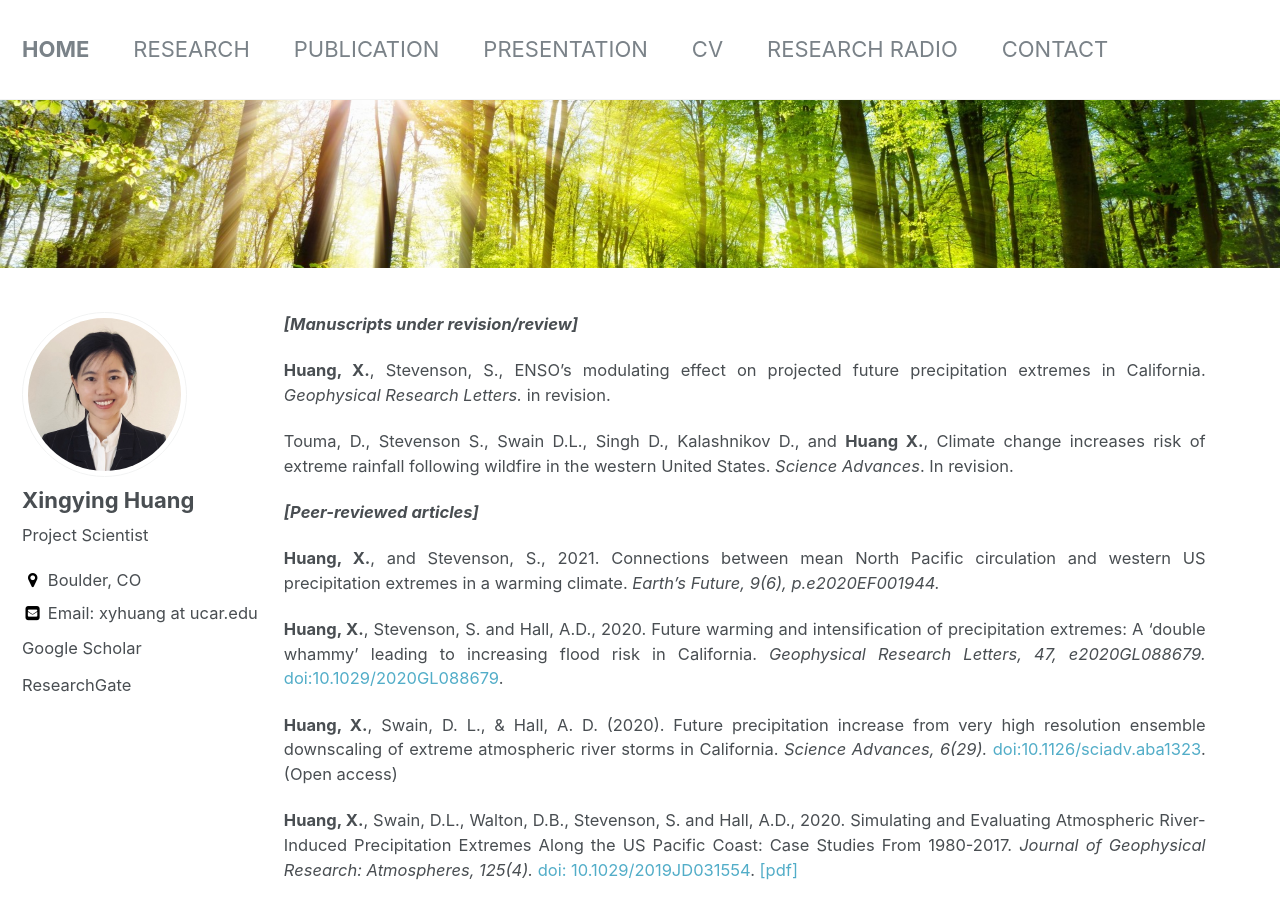
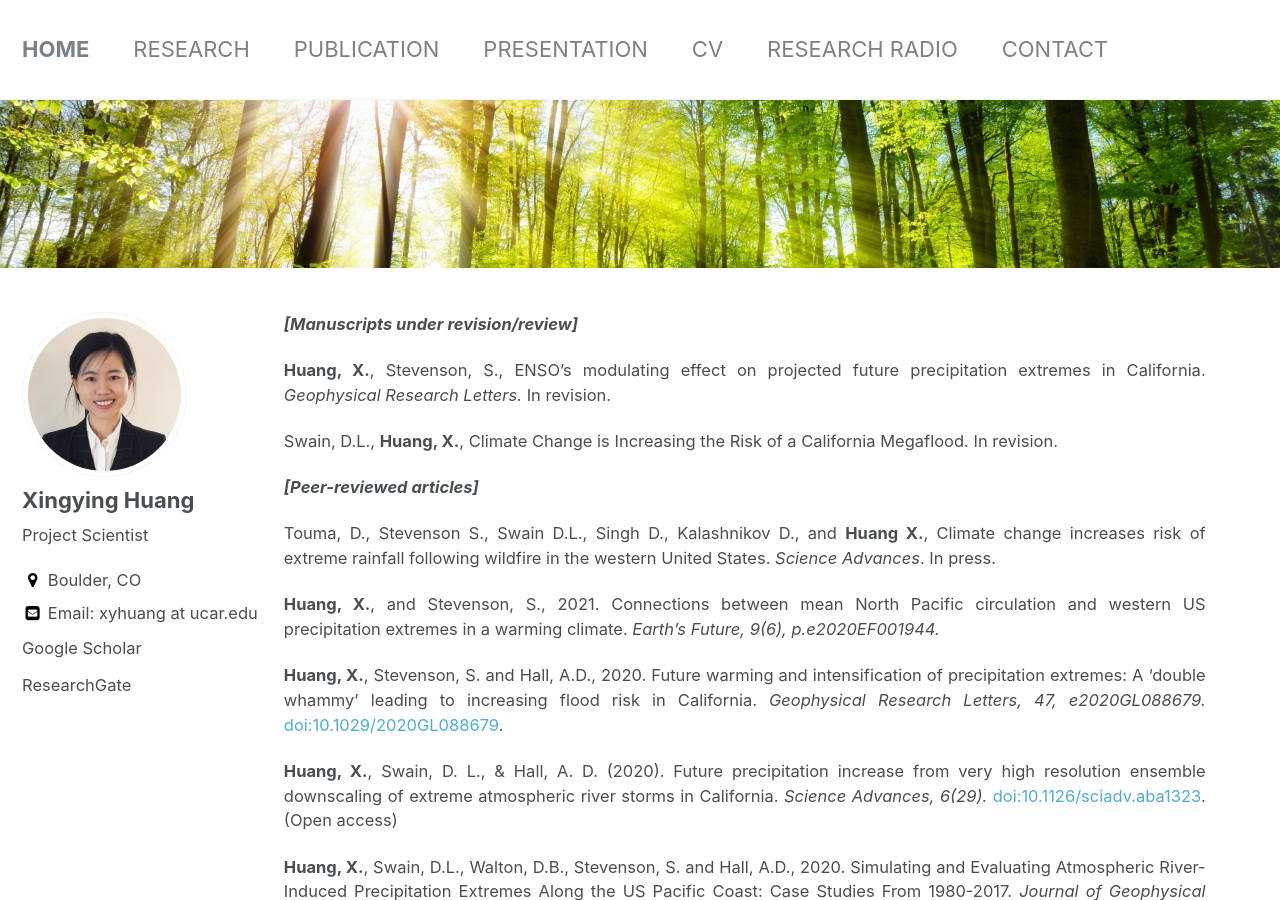
Before and after one commit to Xingyhuang/two_col_xingyhuang.github.io, a Jekyll site: the page built from _pages/publications.md, in a window 1280 px wide and 900 px high. Built offline with Jekyll 4.4.1, drawn with Linux system fonts in a browser that asks for light colours.

Commit message:
Update publications.md

```diff
--- a/_pages/publications.md
+++ b/_pages/publications.md
@@ -11,12 +11,14 @@ excerpt: ''
 
 ***[Manuscripts under revision/review]***
 
-**Huang, X.**, Stevenson, S., ENSO’s modulating effect on projected future precipitation extremes in California. *Geophysical Research Letters.* in revision.
+**Huang, X.**, Stevenson, S., ENSO’s modulating effect on projected future precipitation extremes in California. *Geophysical Research Letters.* In revision.
+
+Swain, D.L., **Huang, X.**, Climate Change is Increasing the Risk of a California Megaflood. In revision.
+
+***[Peer-reviewed articles]***
 
 Touma, D., Stevenson S., Swain D.L., Singh D., Kalashnikov D., and **Huang X.**, Climate change increases risk of extreme rainfall following wildfire in the western
-United States. *Science Advances*. In revision.
-
-***[Peer-reviewed articles]***
+United States. *Science Advances*. In press.
 
 **Huang, X.**, and Stevenson, S., 2021. Connections between mean North Pacific circulation and western US precipitation extremes in a warming climate. *Earth's Future, 9(6), p.e2020EF001944.*
 
```
